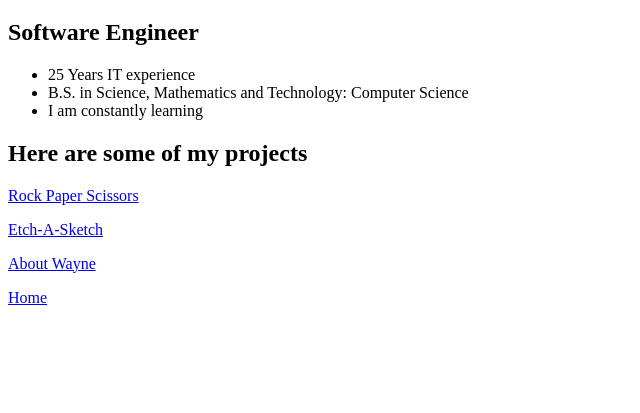
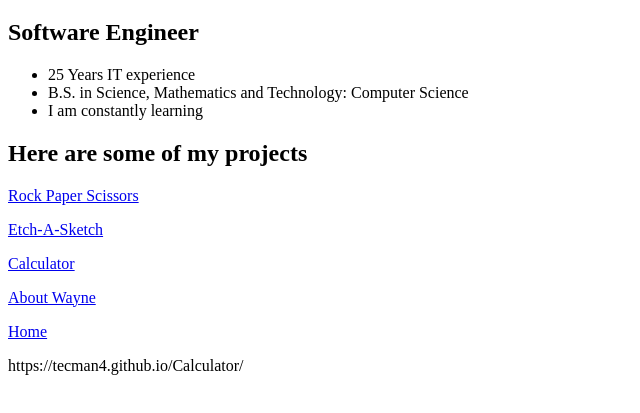
Before and after one commit to tecman4/tecman4.github.io, a plain HTML site: page index.html in a window 1280 px wide. Shown: the part 61-474 px from the top of the page, without its empty margins (0-640 px from the left). Drawn offline with Linux system fonts and the light colour scheme.

Commit message:
Added Calculator project

```diff
--- a/index.html
+++ b/index.html
@@ -19,7 +19,10 @@
       <h2>Here are some of my projects</h2>
       <p><a href="/RockPaperScissors/">Rock Paper Scissors</a></p>
       <p><a href="/Etch-A-Sketch/">Etch-A-Sketch</a></p>
+      <p><a href="/Calculator/">Calculator</a></p>
       <p><a href="./pages/about.html">About Wayne</a></p>
       <p><a href="../index.html">Home</a></p>
+
+      https://tecman4.github.io/Calculator/
 </body>
 </html>
```
